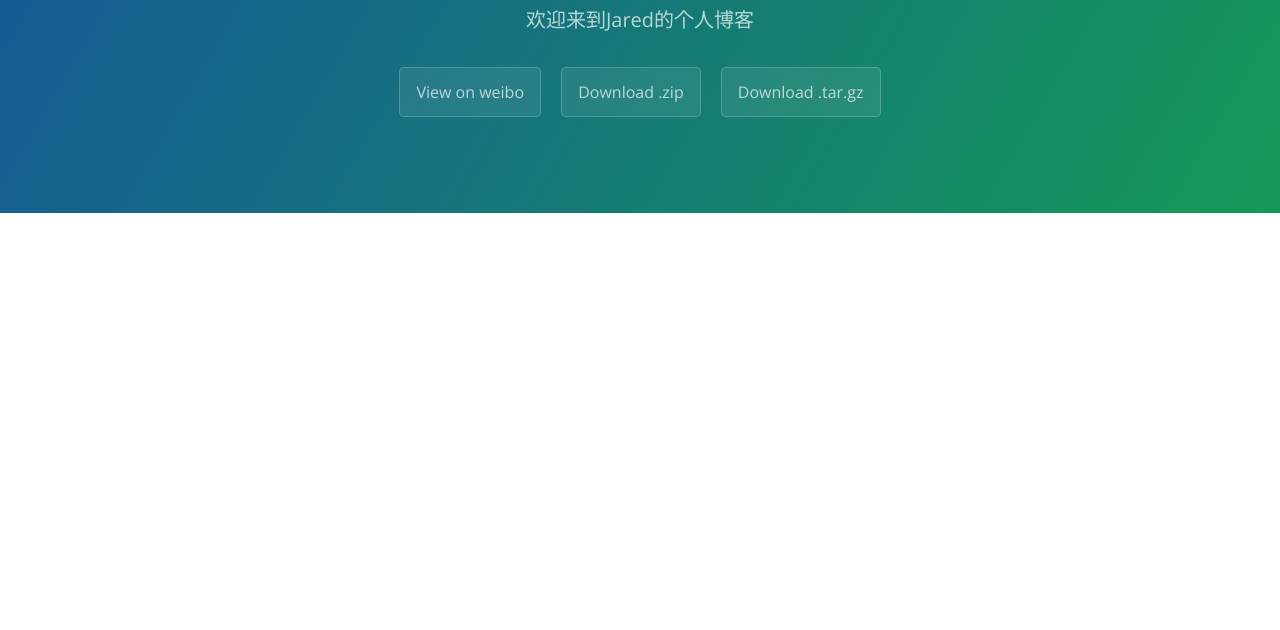
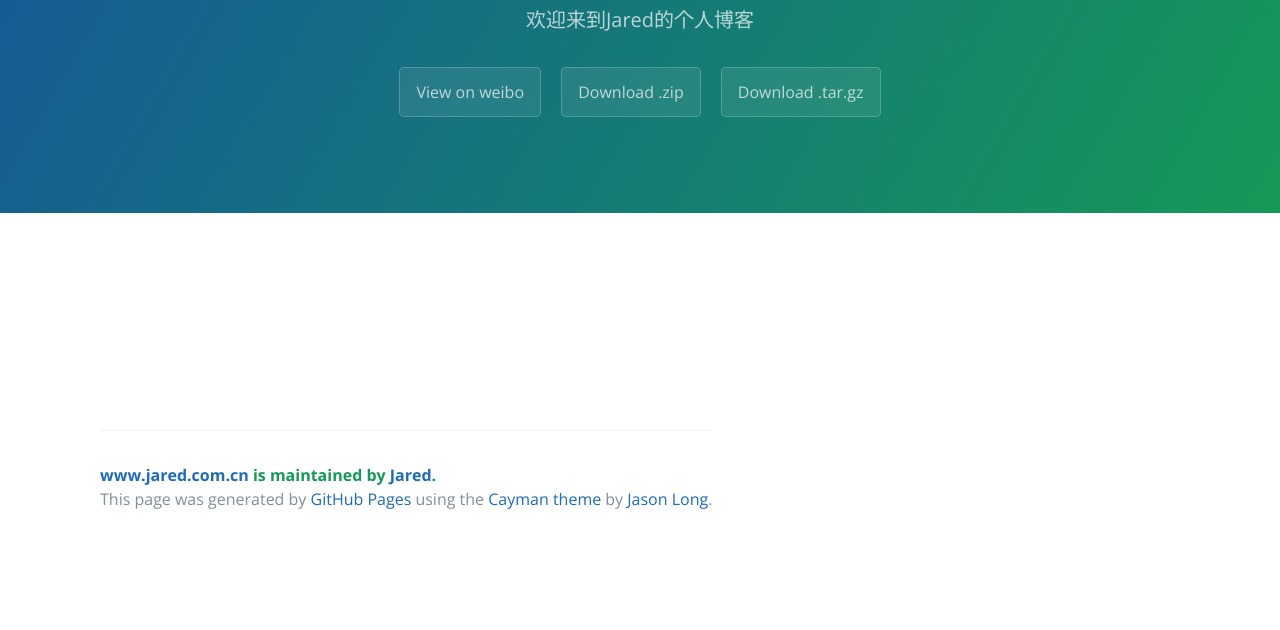
Before and after one commit to Jared1016/Jared1016.github.io, a plain HTML site: page index.html in a window 1280 px wide. Shown: the part 170-800 px from the top of the page. Drawn offline with nearby package versions, Linux system fonts and the light colour scheme.

Commit message:
Update index.html

```diff
--- a/index.html
+++ b/index.html
@@ -25,7 +25,7 @@
 
 
 
-      <footer class="site-footer" style="position:absolute;top:15px;left:100px">
+      <footer class="site-footer" style="position:absolute;top:600px;left:100px">
         <span class="site-footer-owner"><a href="https://www.jared.com.cn">www.jared.com.cn</a> is maintained by <a href="https://github.com/Jared1016">Jared</a>.</span>
         <span class="site-footer-credits">This page was generated by <a href="https://pages.github.com">GitHub Pages</a> using the <a href="https://github.com/jasonlong/cayman-theme">Cayman theme</a> by <a href="https://twitter.com/jasonlong">Jason Long</a>.</span>
       </footer>
```
